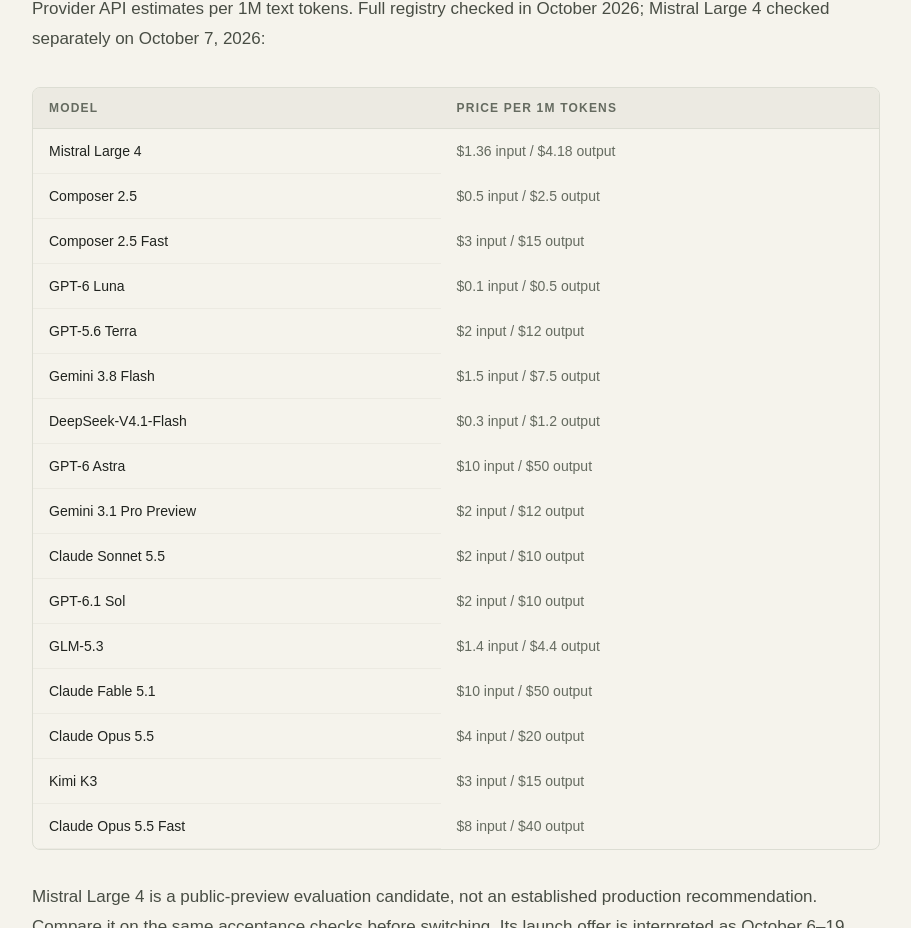
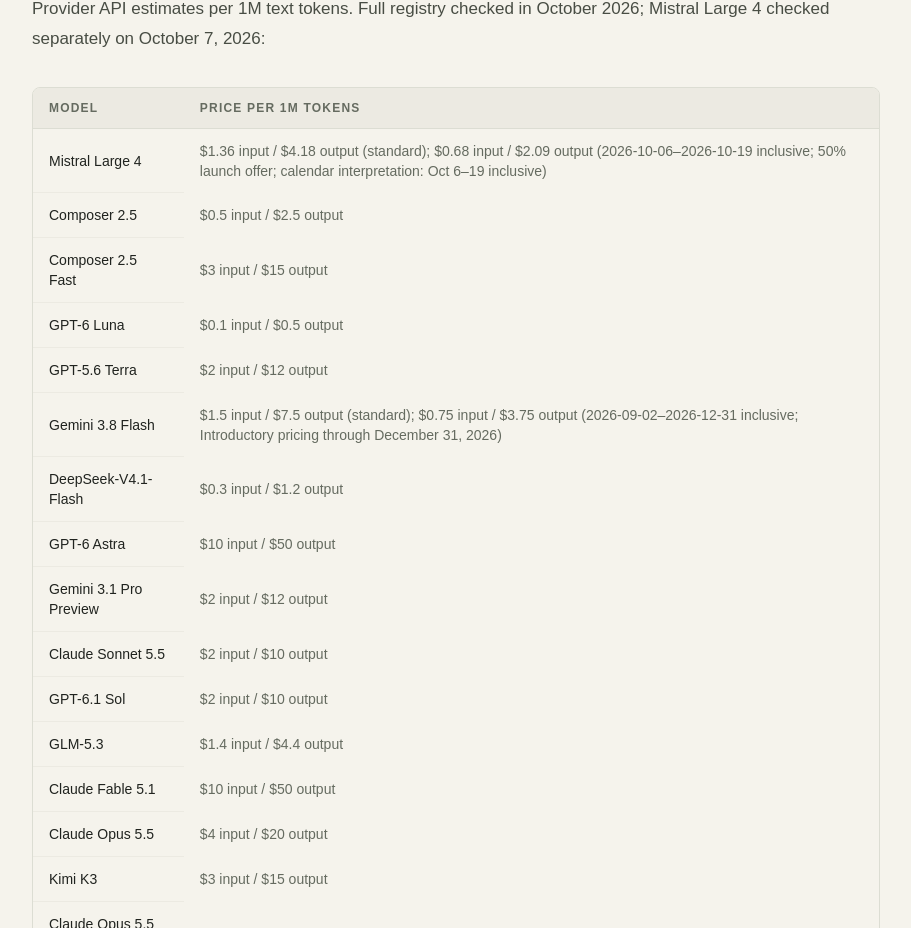
Before and after one commit to mrgreenish/ai-blog, a Next.js app: page /ai-model-guidelines in a window 1280 px wide. Shown: the part 6633-7561 px from the top of the page, without its empty margins (184-1095 px from the left). Built offline with nearby package versions, Linux system fonts and the light colour scheme; a web font is replaced by a local one.

Commit message:
Make promotional pricing tests and static guidelines date-safe

```diff
--- a/src/app/ai-model-guidelines/guidelinesModels.ts
+++ b/src/app/ai-model-guidelines/guidelinesModels.ts
@@ -1,7 +1,6 @@
 import {
   MODEL_BY_ID,
   PRICING_META,
-  getEffectiveModelPricing,
   estimateModelCost,
   type ModelSpec,
 } from "@/lib/modelSpecs";
@@ -79,9 +78,11 @@ export function formatPricePer1M(inputPer1M: number, outputPer1M: number): strin
 
 export function formatPriceForModel(id: GuidelinesModelId): string {
   const m = getGuidelinesModel(id);
-  const effective = getEffectiveModelPricing(m);
-  const label = effective.label ? ` (${effective.label})` : "";
-  return formatPricePer1M(effective.inputPer1M, effective.outputPer1M) + label;
+  const standard = formatPricePer1M(m.inputPer1M, m.outputPer1M);
+  const promotion = m.promotionalPricing;
+  // This document is prerendered and exported: keep dated offers independent of build time.
+  if (!promotion) return standard;
+  return `${standard} (standard); ${formatPricePer1M(promotion.inputPer1M, promotion.outputPer1M)} (${promotion.startsAt}–${promotion.endsAt} inclusive; ${promotion.label})`;
 
 }
 
```
Also changed, not shown: 2 other files (tests, documents, lock files or other folders).
